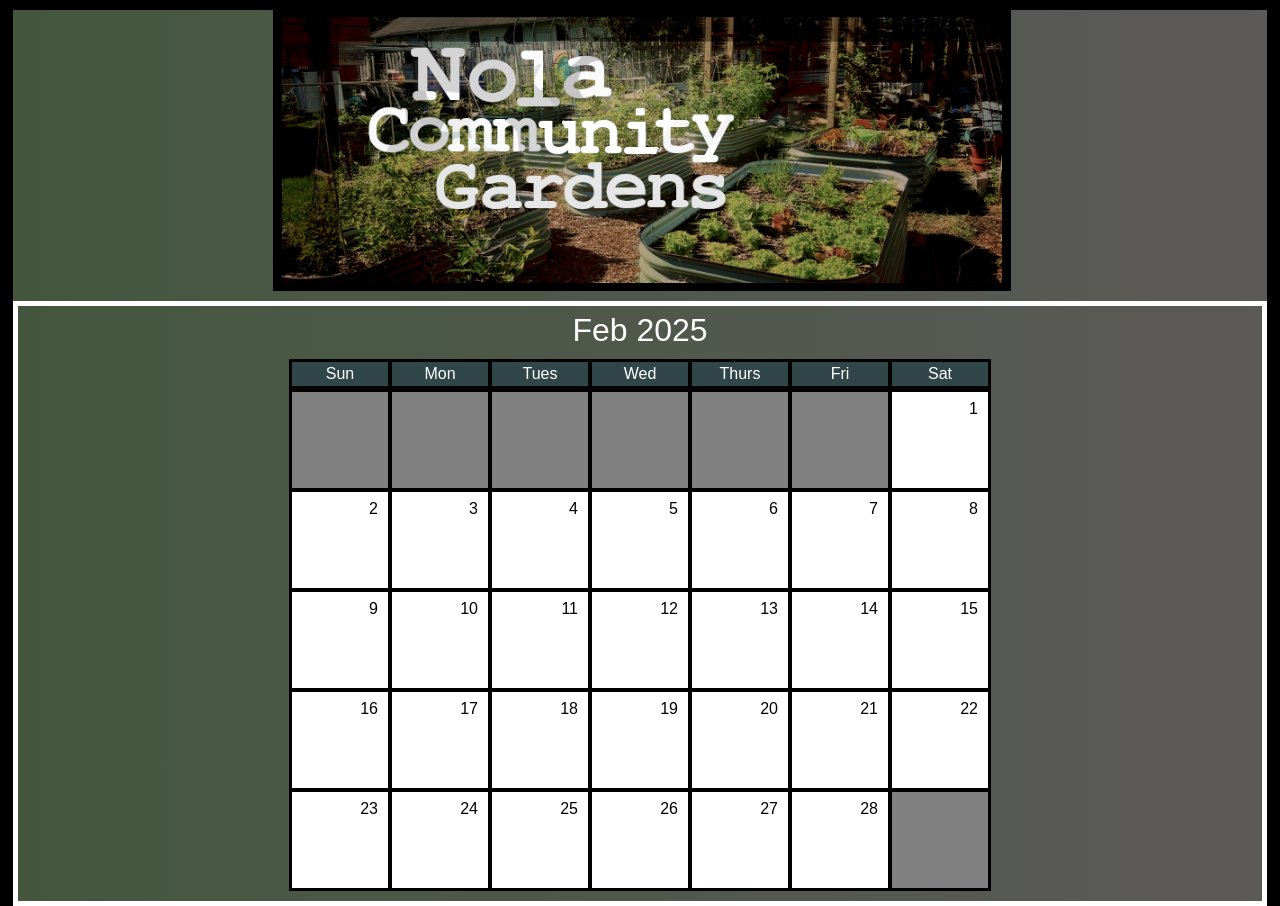
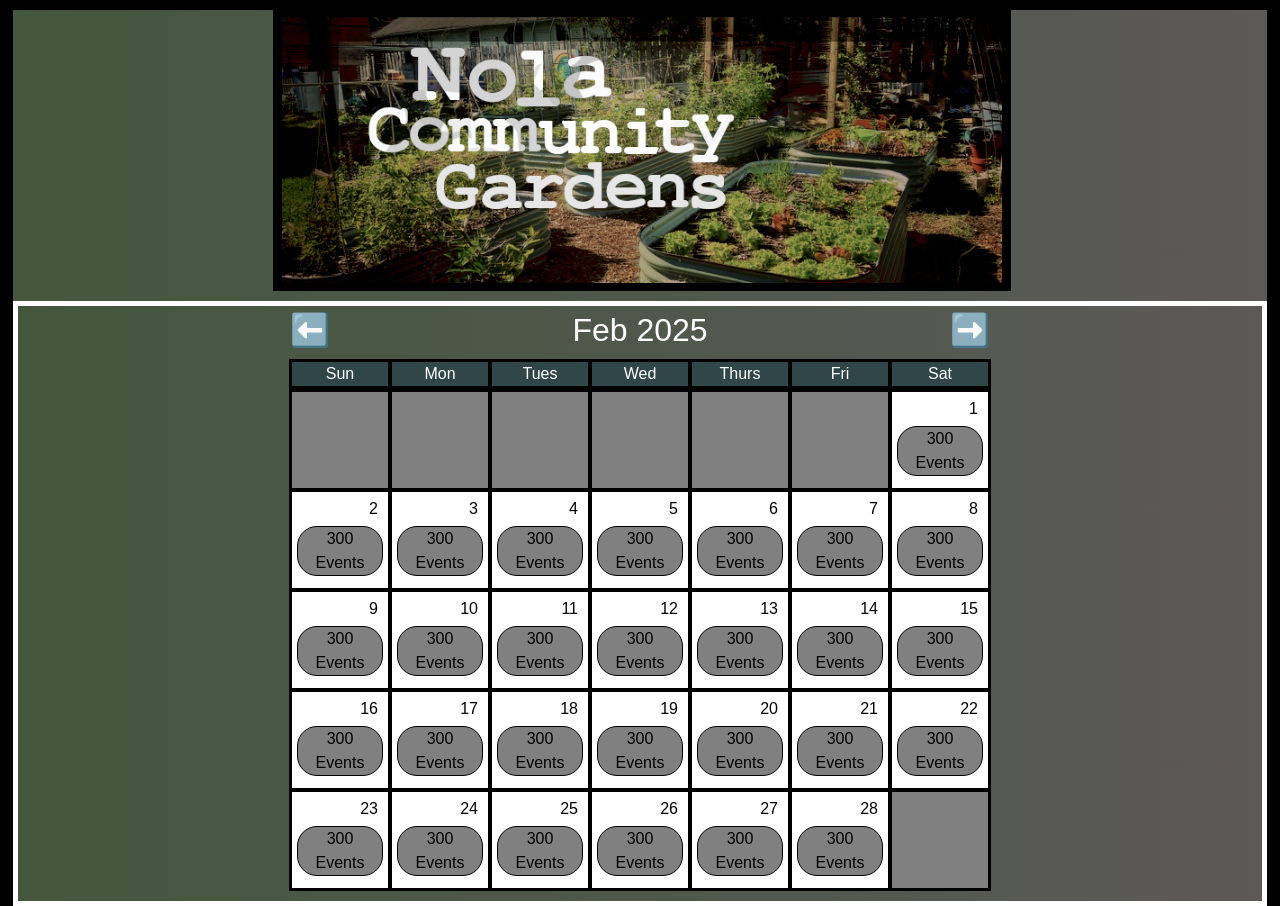
Before and after one commit to MichaelPaulKunz/nola-community-gardens, a Next.js app: page / in a window 1280 px wide. Built offline with nearby package versions, Linux system fonts and the light colour scheme.

Commit message:
change months

```diff
--- a/app/components/CalendarMonth/Calendar.tsx
+++ b/app/components/CalendarMonth/Calendar.tsx
@@ -1,8 +1,12 @@
+'use client'
+
 // rafce
 import React from 'react'
+import { useState, useEffect } from 'react';
 import DayTile from './DayTile';
 import DayHeading from './DayHeading';
 
+const daysOfWeek: string[] = ['Sun', 'Mon', 'Tues', 'Wed', 'Thurs', 'Fri', 'Sat'];
 
 interface Square {
   id: number;
@@ -11,18 +15,48 @@ interface Square {
   isActiveDay: boolean;
 }
 
-const daysOfWeek: string[] = ['Sun', 'Mon', 'Tues', 'Wed', 'Thurs', 'Fri', 'Sat'];
 const today = new Date();
-const year: number = today.getFullYear();
-const month: number = today.getMonth();
+
+const Calendar = () => {
+  interface MyState {
+    squares: Square[];
+    monthDate: Date;
+  }
+
+  const [state, setState] = useState<MyState>({
+    squares: [],
+    monthDate: today,
+  });
+
+  useEffect(() => {
+    setState({squares: buildCalendar(today), monthDate: today})
+  }, []);
+
+  const nextMonth = () => {
+    const nextMonth: number = state.monthDate.getMonth() + 1;
+    const firstDayOfNextMonth = new Date(state.monthDate.getFullYear(), nextMonth, 1);
+    setState({squares: buildCalendar(firstDayOfNextMonth), monthDate: firstDayOfNextMonth});
+  }
+
+  const lastMonth = () => {
+    const lastMonth: number = state.monthDate.getMonth() - 1;
+    const firstDayOfNextMonth = new Date(state.monthDate.getFullYear(), lastMonth, 1);
+    setState({squares: buildCalendar(firstDayOfNextMonth), monthDate: firstDayOfNextMonth});
+  }
+
+  const buildCalendar = (date: Date) => {
+    // get year, month, first day, last day
+    const year: number = date.getFullYear();
+    const month: number = date.getMonth();
     const firstDayOfMonth = new Date(year, month, 1);
     const firstDay = firstDayOfMonth.getDay();
     const lastDay = month < 12 ? new Date(year, month + 1, 0).getDate() : new Date(year + 1, 0, 0).getDate();
-
+    // build calendar squares
     const daySquares: Square[] = [];
     let reachedFirstDay: boolean = false;
     let dateDay: number = 0;
-for (let i = 0; i < 35; i++) {
+    let i;
+    for (i = 0; dateDay < lastDay; i++) {
       if (i === firstDay) {
         reachedFirstDay = true;
       }
@@ -45,17 +79,32 @@ for (let i = 0; i < 35; i++) {
         );
       }
     }
+    while (i % 7) {
+      daySquares.push(
+        { id: i,
+          weekDay: i < 7 ? daysOfWeek[i] : daysOfWeek[i % 7],
+          dateDay: -1,
+          isActiveDay: false
+        }
+      );
+      i++;
+    }
 
-const Calendar = () => {
+    return daySquares;
+  }
+
   return (
     <div className="calendar-container">
-      {/* <h1 className="banner-month-year">{firstDayOfMonth.toString()}</h1> */}
-      <h1 className="banner-month-year">{today.toString().split(' ')[1]} {today.toString().split(' ')[3]}</h1>
+      <div className='calendar-top-row'>
+        <button className='month-last-button' onClick={lastMonth}>⬅️</button>
+        <button className='month-next-button' onClick={nextMonth}>➡️</button>
+        <h1 className="banner-month-year">{state.monthDate.toString().split(' ')[1]} {state.monthDate.toString().split(' ')[3]}</h1>
+      </div>
       <div className="days-row">
         {daysOfWeek.map((day)=> <DayHeading key={day} day={day}  />)}
       </div>
       <div className="calendar">
-        {daySquares.map((square)=> <DayTile key={square.id} weekDay={square.weekDay} dateDay={square.dateDay} isActiveDay={square.isActiveDay} />)}
+        {state.squares.map((square)=> <DayTile key={square.id} weekDay={square.weekDay} dateDay={square.dateDay} isActiveDay={square.isActiveDay} />)}
       </div>
     </div>
   )
--- a/app/components/CalendarMonth/DayTile.tsx
+++ b/app/components/CalendarMonth/DayTile.tsx
@@ -13,8 +13,11 @@ const DayTile = (props: Props) => {
     <div className='day-square' style={{backgroundColor: props.isActiveDay ? 'white' : 'grey' }}>
       {props.isActiveDay ?
         <div>
-          <div className="square-date">{props.dateDay}</div>
-          {/* <div>{props.weekDay}</div>   */}
+          <div className='square-date'>{props.dateDay}</div>
+          <button className='events-button'>
+            <div>300</div>
+            <div>Events</div>
+          </button>
         </div>
       :
       <div></div>
--- a/app/globals.css
+++ b/app/globals.css
@@ -43,7 +43,7 @@ body {
 
 .calendar {
   border: 1px solid black;
-  height: 502px;
+  /* height: 502px; */
   width: 702px;
   text-align: center;
   margin: 0px auto 5px;
@@ -56,6 +56,13 @@ body {
   border: 5px solid white;
 }
 
+.calendar-top-row {
+  width: 700px;
+  clear: both;
+  margin: auto;
+  text-align: center;
+}
+
 .day-square {
   background-color: rgb(255, 255, 255);
   max-height: 200px;
@@ -66,9 +73,21 @@ body {
   float: left;
 }
 
-.banner-month-year{
+.banner-month-year {
   color: white;
   font-size:xx-large;
+  text-align: center;
+  /* width: 80%; */
+}
+
+.month-last-button {
+  float: left;
+  font-size: xx-large;
+}
+
+.month-next-button {
+  float: right;
+  font-size: xx-large;
 }
 
 .days-row {
@@ -93,3 +112,10 @@ body {
   text-align: right;
   margin: 5px 10px;
 }
+
+.events-button {
+  width: 90%;
+  background-color: grey;
+  border: 1px solid black;
+  border-radius: 20px;
+}
```
Lines whose indentation alone changed are shown as unchanged.
